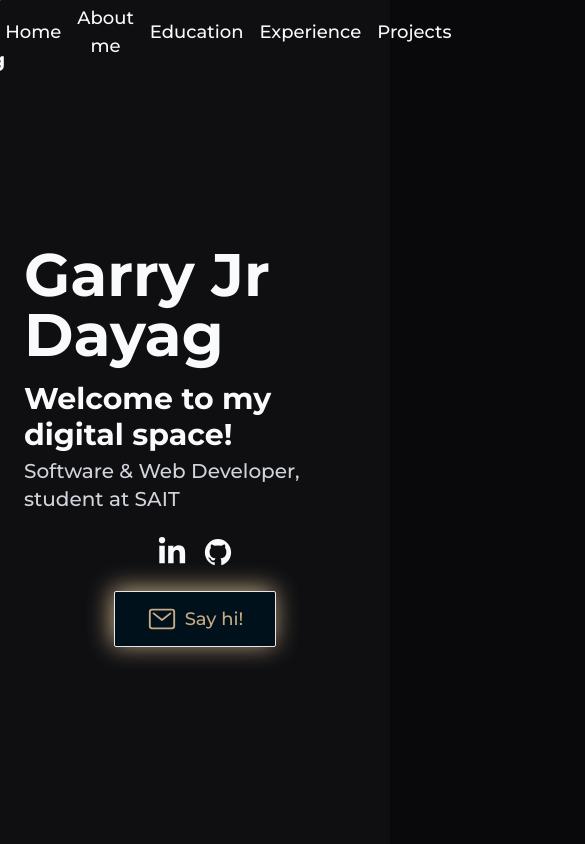
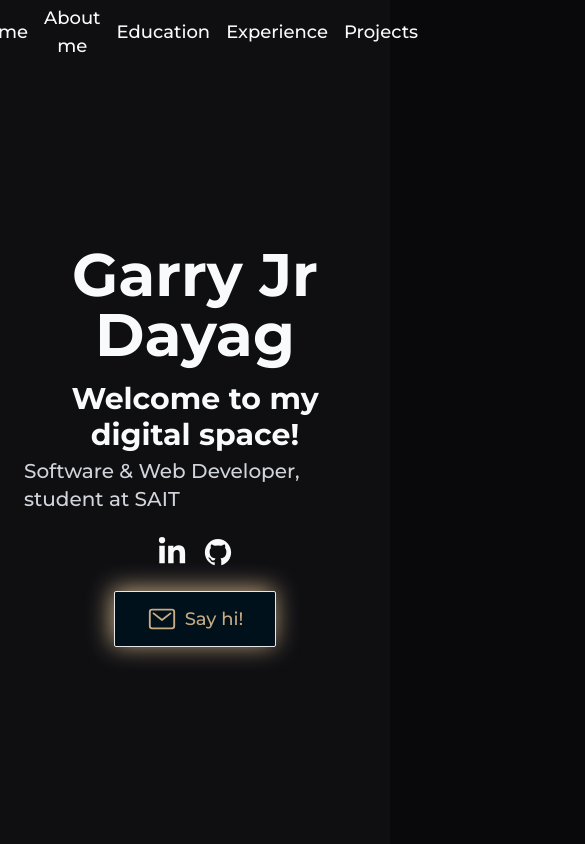
Before and after one commit to garryloopy/my-portfolio, a Next.js app: page / in a window 390 px wide. Shown: the top 844 px of the page, 585 px wide, since content can reach past the window. Built offline with nearby package versions, Linux system fonts and the light colour scheme.

Commit message:
Change in UI

```diff
--- a/app/components/NavBar.js
+++ b/app/components/NavBar.js
@@ -57,16 +57,16 @@ export default function NavBar() {
       h-16 flex-row fixed top-0 w-full z-10"
     >
       <div className="flex justify-center items-center w-full h-full bg-zinc-900/45">
-        <div className="flex flex-row  justify-between items-center w-[64rem] h-full">
+        <div className="flex flex-row justify-center sm:justify-between items-center w-full sm:w-[64rem] h-full">
           <button
-            className="font-bold text-xl text-gray-50"
+            className="font-bold text-xl text-gray-50 hidden  sm:block"
             onClick={handleScrollToTop}
           >
             Garry Jr Dayag
           </button>
           <div className="flex flex-row gap-4">
             <button
-              className="font-medium text-lg text-gray-50"
+              className="font-medium text-lg text-gray-50 sm:hidden block"
               onClick={handleScrollToTop}
             >
               Home
--- a/app/sections/AboutMeSection.js
+++ b/app/sections/AboutMeSection.js
@@ -124,6 +124,7 @@ export default function AboutMeSection() {
         </div>
 
         <motion.div
+          className="hidden lg:block"
           variants={image}
           initial="hidden"
           animate={imageIsInView ? "visible" : "hidden"}
--- a/app/sections/LandingSection.js
+++ b/app/sections/LandingSection.js
@@ -19,9 +19,11 @@ export default function LandingSection() {
         animate={{ x: 0, opacity: 1 }}
         transition={{ ease: "easeInOut", duration: 1 }}
       >
-        <h1 className="font-bold text-6xl text-gray-50">Garry Jr Dayag</h1>
+        <h1 className="font-bold text-6xl text-gray-50 text-center">
+          Garry Jr Dayag
+        </h1>
         <div className="flex flex-col justify-center items-center gap-1">
-          <h1 className="font-bold text-3xl text-gray-50">
+          <h1 className="font-bold text-3xl text-gray-50 text-center">
             Welcome to my digital space!
           </h1>
           <p className="font-medium text-xl text-gray-300">
--- a/app/sections/SectionLayout.js
+++ b/app/sections/SectionLayout.js
@@ -1,5 +1,7 @@
 export default function SectionLayout({ children }) {
   return (
-    <section className="flex flex-col gap-10 w-[64rem]">{children}</section>
+    <section className="flex flex-col gap-10 lg:w-[64rem] w-full">
+      {children}
+    </section>
   );
 }
```
